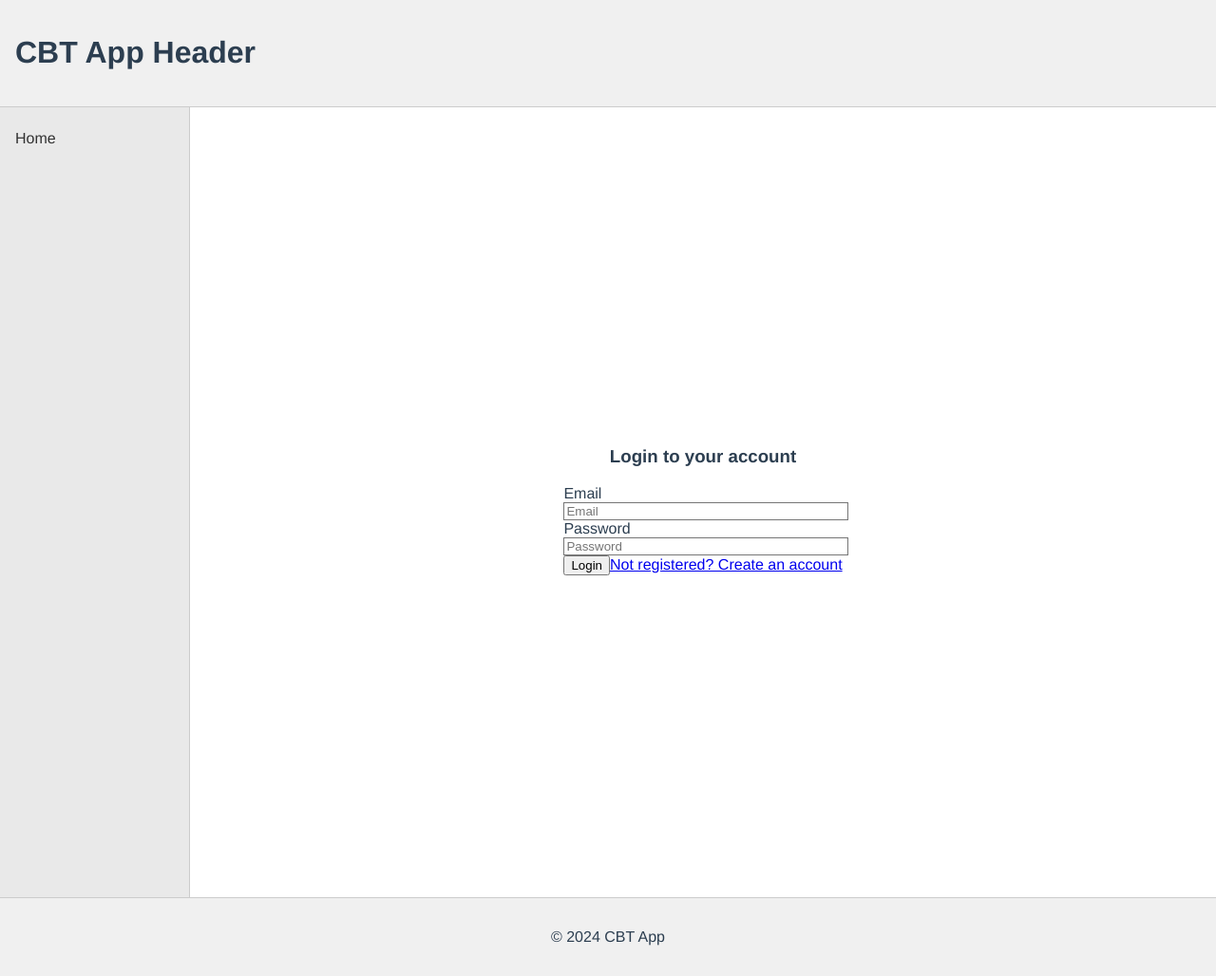
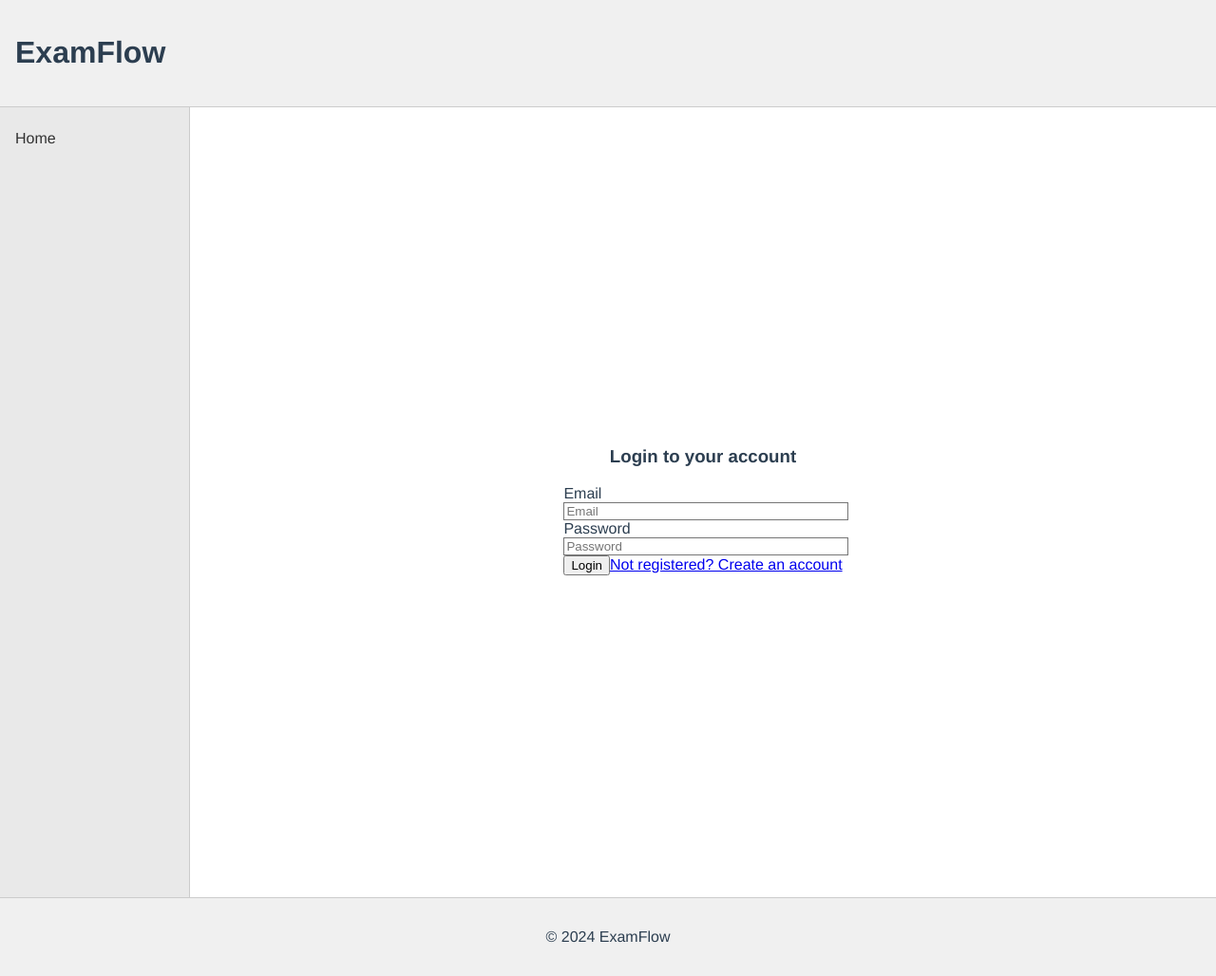
Before and after one commit to Dev-Sugaray/dl4all_cbt_backend, a Vue app in the folder frontend/: page /#/login in a window 1280 px wide. Shown: the whole page at 95% size. Built offline with nearby package versions, Linux system fonts and the light colour scheme; no server answers.

Commit message:
feat: Update branding from CBT App to ExamFlow in layout and home view

```diff
--- a/frontend/src/components/AppLayout.vue
+++ b/frontend/src/components/AppLayout.vue
@@ -2,7 +2,7 @@
   <div class="app-layout">
     <header v-if="showLayout" class="app-header">
       <!-- Header content will go here -->
-      <h1>CBT App Header</h1>
+      <h1>ExamFlow</h1>
     </header>
 
     <aside v-if="showLayout" class="app-sidebar">
@@ -22,7 +22,7 @@
 
     <footer v-if="showLayout" class="app-footer">
       <!-- Footer content will go here -->
-      <p>&copy; 2024 CBT App</p>
+      <p>&copy; 2024 ExamFlow</p>
     </footer>
   </div>
 </template>
--- a/frontend/src/views/HomeView.vue
+++ b/frontend/src/views/HomeView.vue
@@ -1,6 +1,6 @@
 <template>
   <div class="home-view">
-    <h1>Welcome to the CBT App</h1>
+    <h1>Welcome to ExamFlow</h1>
     <p>This is the home page.</p>
   </div>
 </template>
```
